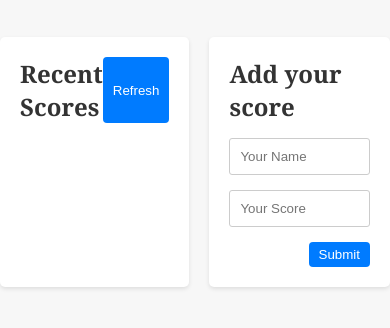
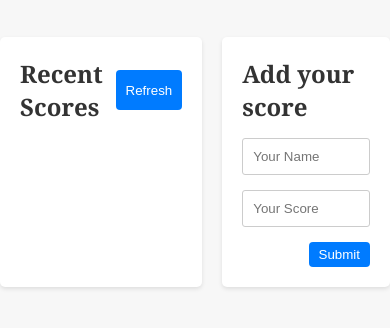
Before and after one commit to AliRezaBmeDu/leaderboard, a website built with webpack: page src/index.html in a window 390 px wide. Shown: the part 66-394 px from the top of the page. Built offline with nearby package versions, Linux system fonts and the light colour scheme; no server answers.

Commit message:
Add responsiveness to the refresh button

```diff
--- a/src/style.css
+++ b/src/style.css
@@ -49,6 +49,11 @@ header {
   padding: 0.125rem 0.625rem;
   border: none;
   cursor: pointer;
+  @media screen and (max-width:537px){
+    height: 1.7 rem;
+    margin: 0.8rem;
+    margin-right: 0;
+  }
 }
 
 /* Style the recent scores list */
```
